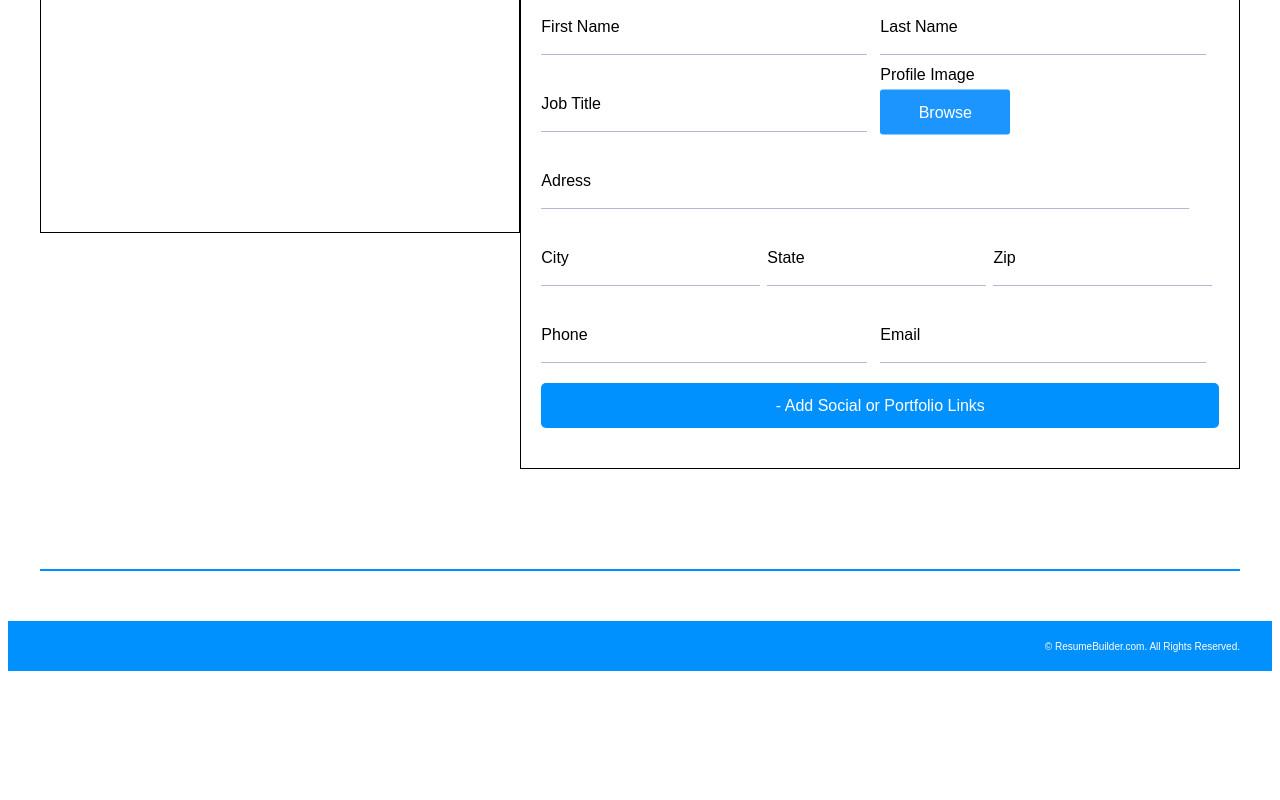
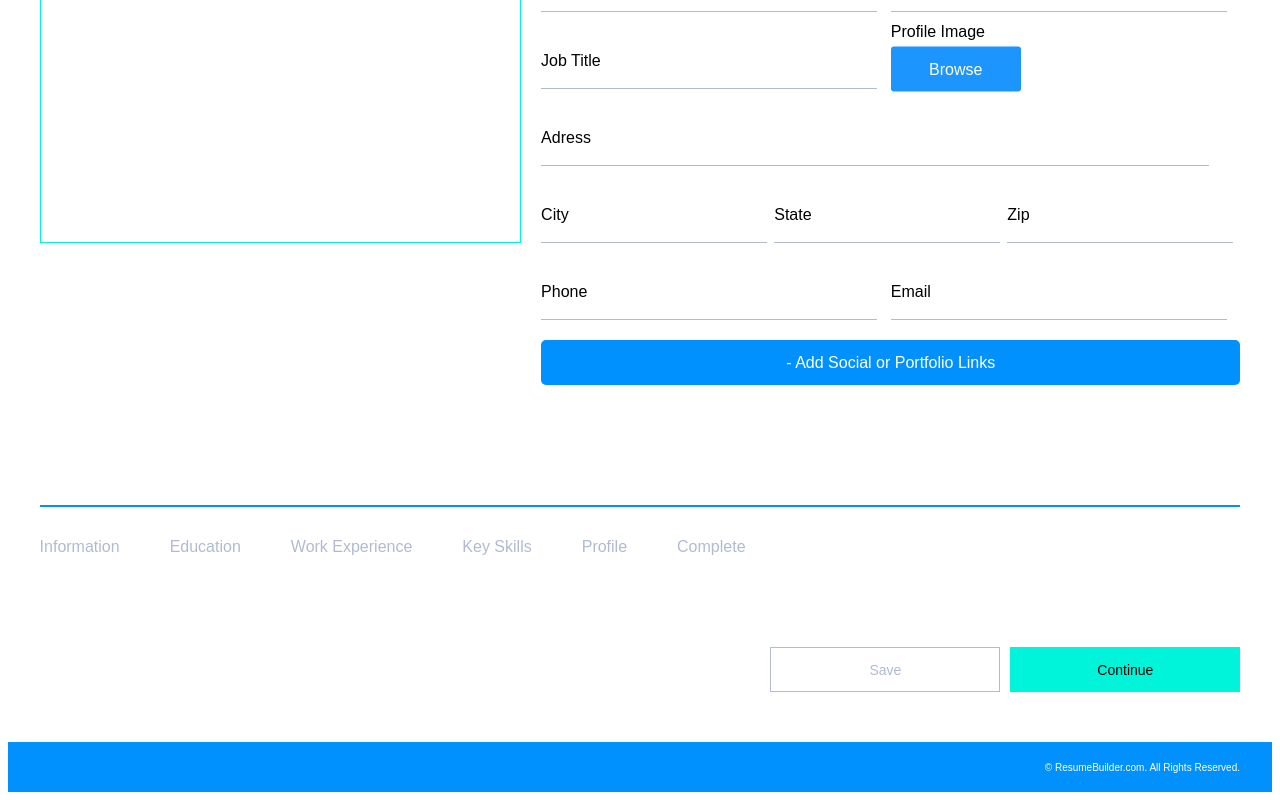
Before and after one commit to ealpha072/resume-Builder, a React (Create React App) app in the folder frontend/: page /editor in a window 1280 px wide. Shown: the part 291-1091 px from the top of the page. Before the commit the page ends 970 px from the top, so only its background shows below. Built offline with nearby package versions, Linux system fonts and the light colour scheme; a web font is replaced by a local one.

Commit message:
Breadcrump elements

```diff
--- a/frontend/src/App.css
+++ b/frontend/src/App.css
@@ -309,17 +309,20 @@ footer div{
 .mainWrapper-left{
     width:40%;
     height:400px;
-    border:1px solid;
+    border:1px solid #00f4d9;
+    margin-top: 10px;
 }
 
 .mainWrapper-right{
     width: 60%;
-    border:1px solid;
+
+    margin-top: -22px;
 }
 
 .contact-infomation{
-    padding: 20px;
+    padding-left: 20px;
 }
+
 .row-1{
     display:flex;
     width: 100%;
@@ -395,3 +398,47 @@ input[type="file"]{
     margin-top:100px;
     border:1px solid #0091ff;
 }
+
+.bredacrump-container{
+    margin-top:30px;
+}
+.breadcrumps{
+    display: flex;
+}
+
+.breadcrumps div{
+    margin-right: 50px;
+}
+
+.breadcrump-item a{
+    font-size: 16px;
+    line-height: 20px;
+    padding-left: 0;
+    color: #b0bbd1;
+}
+
+.save-cont{
+    display:flex;
+    justify-content: flex-end;
+    margin-top: 40px;
+}
+
+.save-changes{
+    margin-right:10px;
+}
+
+.continue{
+    font-size: 14px;
+    height:45px;
+    color:#000;
+    margin-top:50px;
+    width:230px;
+    border: none;
+    background-color: #00f4d9;
+    cursor: pointer;
+}
+
+.continue:hover{
+    background-color: #00cbb5;
+    color: #333;
+}
--- /dev/null
+++ b/frontend/src/components/Breadcrump.jsx
@@ -0,0 +1,20 @@
+import React from 'react'
+import { Link } from 'react-router-dom'
+
+const Breadcrump = () => {
+    let array_itmes = ['Information', 'Education', 'Work Experience', 'Key Skills', 'Profile', 'Complete']
+
+    return (
+        <div className='bredacrump-container'>
+            <div className="breadcrumps">
+                {array_itmes.map(item => (
+                    <div className="breadcrump-item" key={item}>
+                        <Link to='' > {item} </Link>
+                    </div>
+                ))}
+            </div>
+        </div>
+    )
+}
+
+export default Breadcrump
--- a/frontend/src/pages/Editor.jsx
+++ b/frontend/src/pages/Editor.jsx
@@ -1,5 +1,6 @@
 import React from 'react'
 import Contact from '../components/Contact'
+import Breadcrump from '../components/Breadcrump'
 
 const Editor = () => {
     return (
@@ -11,6 +12,19 @@ const Editor = () => {
                 </div>
             </div>
             <div className="divider"></div>
+            <Breadcrump />
+            <div className="save-cont">
+                <div className="back-create-resume save-changes">
+                    <button className="back">
+                        Save
+                    </button>
+                </div>
+                <div className="back-create-resume">
+                    <button className="continue">
+                        Continue
+                    </button>
+                </div>
+            </div>
         </>
     )
 }
```
Lines whose indentation alone changed are shown as unchanged.
